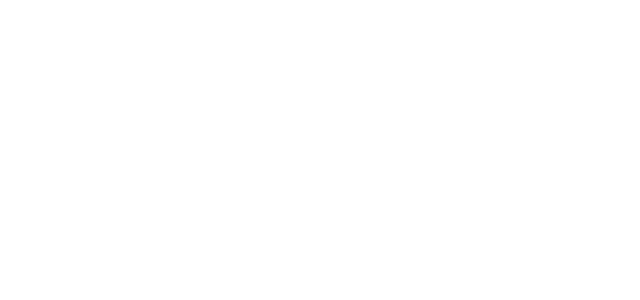
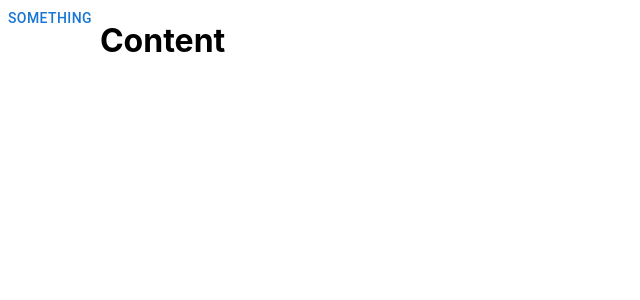
Before and after one commit to DeveloperCURS/ReactAppTemplate, a React (Create React App) app: page / in a window 1280 px wide. Shown: the top 300 px of the page, without its empty margins (0-640 px from the left). Built offline with nearby package versions, Linux system fonts and the light colour scheme.

Commit message:
added content component

```diff
--- a/src/App.tsx
+++ b/src/App.tsx
@@ -1,10 +1,35 @@
 import React from 'react';
 import "./assets/App.css";
+import {Button} from "@mui/material";
+import AppBar from "./AppBar";
+import {AppBarItem} from "./types/types";
+import "./assets/common.scss";
+import Content from "./Content";
 
 const App = () => {
+    let data: Array<AppBarItem> = [
+        {
+            title: "title 1",
+            callback: () => {
+                console.log("clicked");
+            },
+            classNames: []
+        },
+        {
+            title: "title 2",
+            callback: () => {
+                console.log("clicked");
+            },
+            classNames: []
+        }
+    ]
     return (
-        <div>
-
+        <div className="d-flex">
+            <AppBar data={data}
+                    render={(children: boolean | React.ReactChild | React.ReactFragment | React.ReactPortal | null | undefined) => (
+                        <Button className="d-flex">{children}</Button>
+                    )} cssNames={[]}/>
+            <Content ContentComponent={()=><h1>Content</h1>} cssNames={[]}/>
         </div>
     );
 };
--- /dev/null
+++ b/src/Content.tsx
@@ -0,0 +1,17 @@
+import React, {FC, ReactElement} from 'react';
+import classNames from "classnames";
+
+interface IProps {
+    ContentComponent: React.ElementType;
+    cssNames: Array<String>;
+}
+
+const Content: FC<IProps> = ({ContentComponent, cssNames}) => {
+    return (
+        <div className={classNames(cssNames)}>
+            <ContentComponent/>
+        </div>
+    );
+};
+
+export default Content;
```
